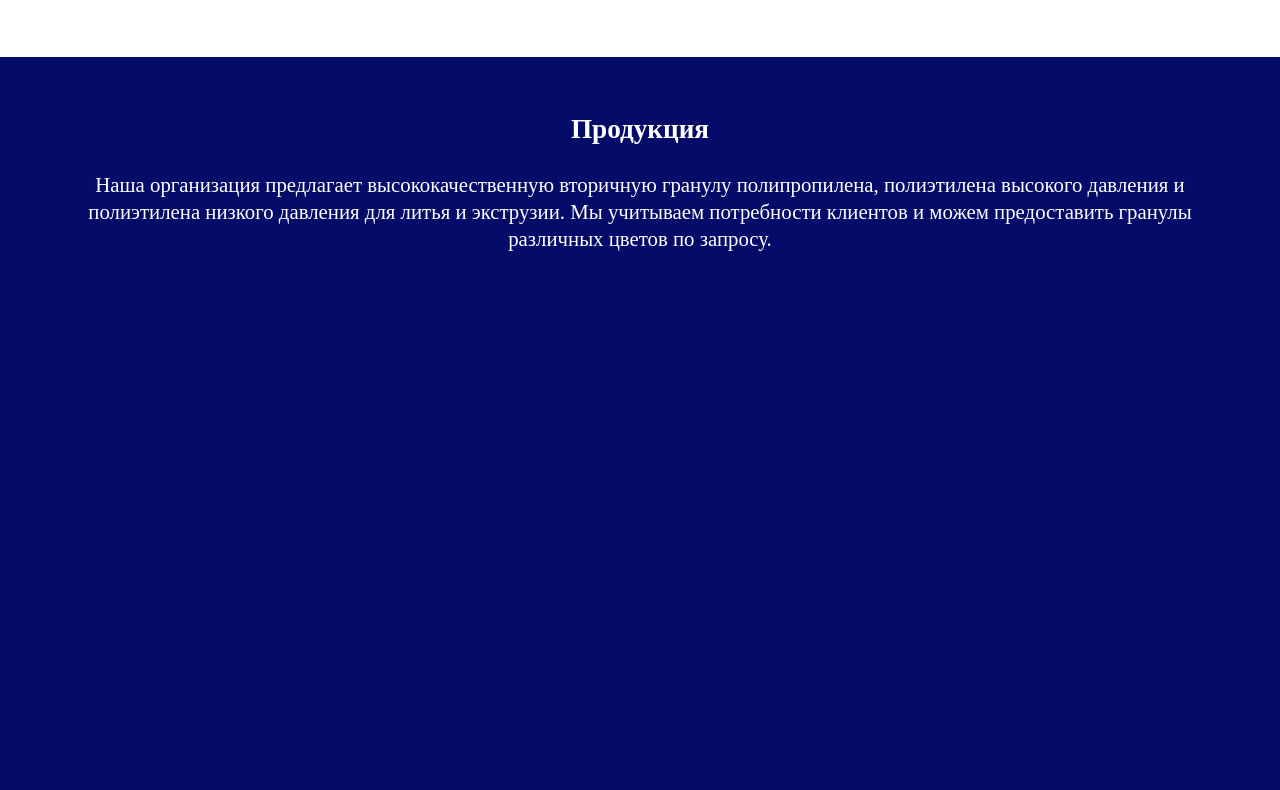
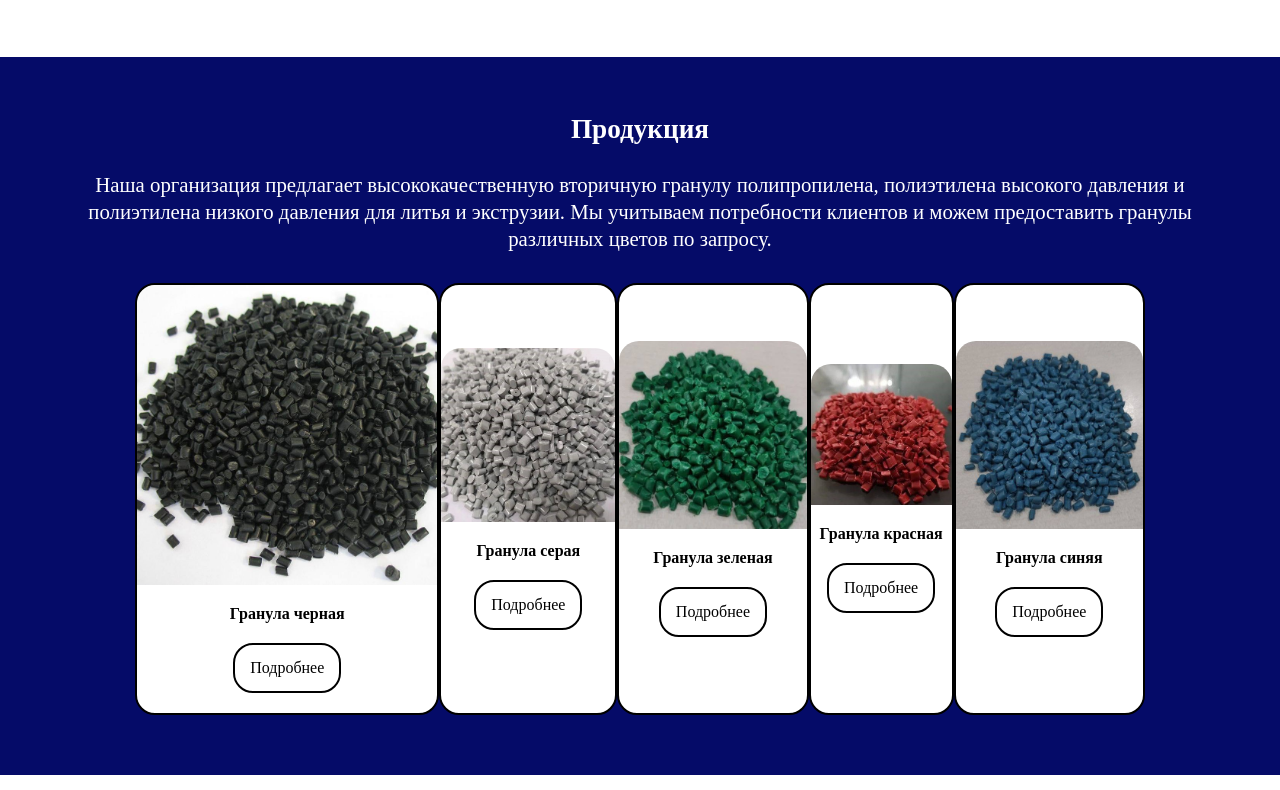
Before and after one commit to gigabrain3000/polimer, a website with bundled scripts: page index.html in a window 1280 px wide. Shown: the part 1230-2020 px from the top of the page. Built offline with nearby package versions, Linux system fonts and the light colour scheme; files whose address does not match are found by name; a web font is replaced by a local one.

Commit message:
fix: fix splide links

```diff
--- a/index.html
+++ b/index.html
@@ -6,12 +6,12 @@
   <meta name="viewport" content="width=device-width, initial-scale=1.0">
   <link rel="stylesheet" href="reset.css">
   <link rel="stylesheet" href="style.css">
-  <link rel="stylesheet" href="node_modules/@splidejs/splide/dist/css/splide.min.css">
+  <link rel="stylesheet" href="node_modules\@splidejs\splide\dist\css\splide.min.css">
   <link rel="icon" href="favicon.ico">
   <title>Купить вторичную гранулу полипропилена (ПП), полиэтилена высокого давления (ПВД), полиэтилена низкого давления (ПНД) оптом в Беларуси. Продать отходы пластмасс</title>
   <meta name="description" content="Производство и продажа высококачественных гранул полипропилена и полиэтилена в Беларуси. Надежные поставки вторичных полимеров для вашего бизнеса. Всегда в наличии. Закажите качественное сырье прямо сейчас!">
   <script src="https://api-maps.yandex.ru/v3/?apikey=070295e7-0a4a-4a1f-8e8e-32227de75291&lang=ru_RU"></script>
-  <script src="node_modules/@splidejs/splide/dist/js/splide.min.js"></script>
+  <script src="node_modules\@splidejs\splide\dist\js\splide.min.js"></script>
 </head>
 
 <body>
```
